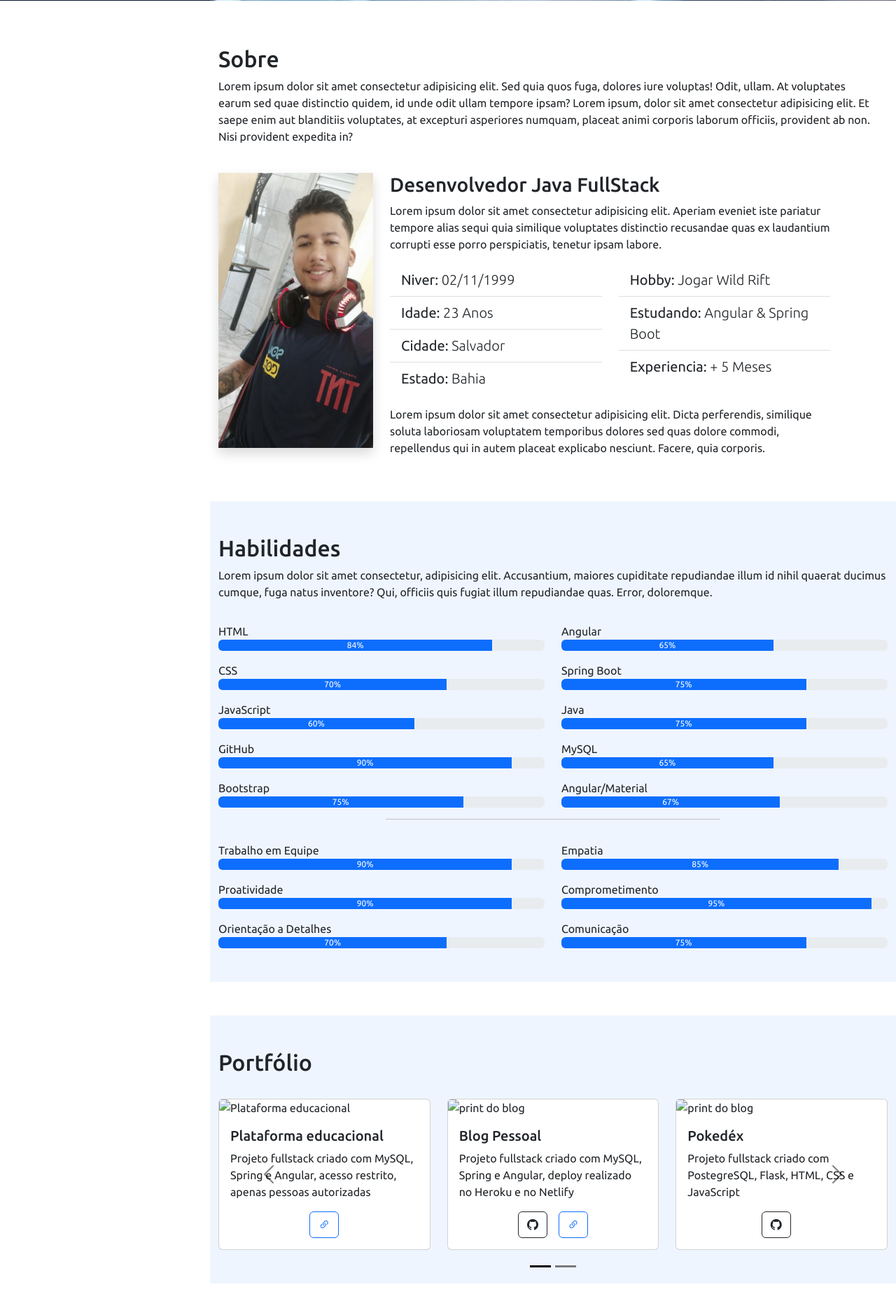
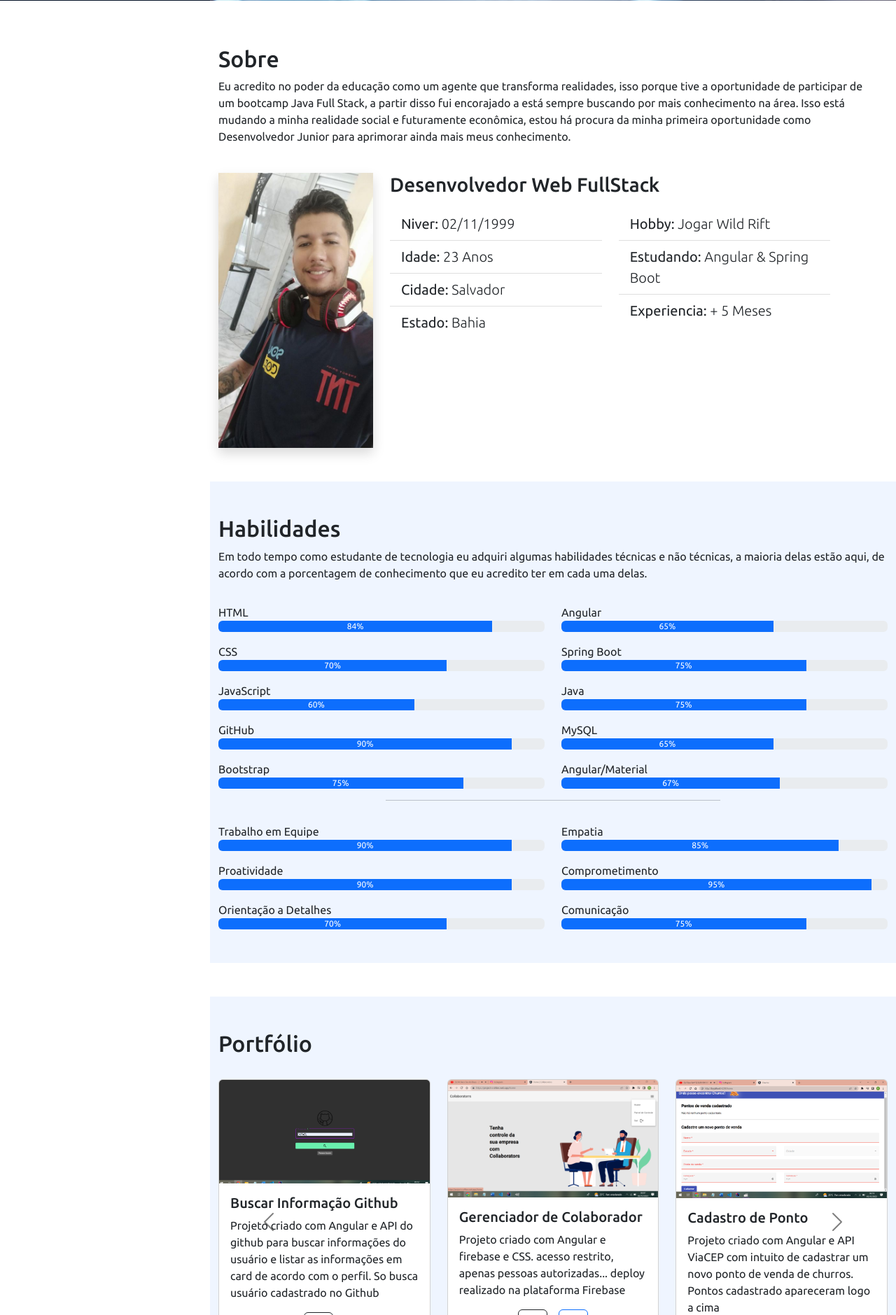
Before and after one commit to DKFAEL/portfolio-responsive, a Python web app: template templates/index.html in a window 1280 px wide. Shown: the part 799-2678 px from the top of the page at 70% size. Run offline with Jinja, Linux system fonts and the light colour scheme; the template is opened without the code that fills it, so the values that code supplies are empty.

Commit message:
Adicionando informações pessoaos e projetos feitos

```diff
--- a/templates/index.html
+++ b/templates/index.html
@@ -84,11 +84,7 @@
             <div class="row w-100">
                 <div class="col-md-12" data-anime="down">
                     <h2 class="pt-3">Sobre</h2>
-                    <p>Lorem ipsum dolor sit amet consectetur adipisicing elit. Sed quia quos fuga, dolores iure
-                        voluptas! Odit, ullam. At voluptates earum sed quae distinctio quidem, id unde odit ullam
-                        tempore ipsam? Lorem ipsum, dolor sit amet consectetur adipisicing elit. Et saepe enim aut
-                        blanditiis voluptates, at excepturi asperiores numquam, placeat animi corporis laborum officiis,
-                        provident ab non. Nisi provident expedita in?</p>
+                    <p>Eu acredito no poder da educação como um agente que transforma realidades, isso porque tive a oportunidade de participar de um bootcamp Java Full Stack, a partir disso fui encorajado a está sempre buscando por mais conhecimento na área. Isso está mudando a minha realidade social e futuramente econômica, estou há procura da minha primeira oportunidade como Desenvolvedor Junior para aprimorar ainda mais meus conhecimento.</p>
 
                 </div>
             </div>
@@ -99,10 +95,8 @@
                 </div>
 
                 <div class="col-md-8" data-anime="right">
-                    <h3>Desenvolvedor Java FullStack</h3>
-                    <p> Lorem ipsum dolor sit amet consectetur adipisicing elit. Aperiam eveniet iste pariatur tempore
-                        alias sequi quia similique voluptates distinctio recusandae quas ex laudantium corrupti esse
-                        porro perspiciatis, tenetur ipsam labore.</p>
+                    <h3>Desenvolvedor Web FullStack</h3>
+
 
                     <div class="row mt-3 mb-3">
                         <div class="col-md-6">
@@ -137,9 +131,7 @@
                         </div>
                     </div>
 
-                    <p> Lorem ipsum dolor sit amet consectetur adipisicing elit. Dicta perferendis, similique soluta
-                        laboriosam voluptatem temporibus dolores sed quas dolore commodi, repellendus qui in autem
-                        placeat explicabo nesciunt. Facere, quia corporis.</p>
+
 
                 </div>
             </div>
@@ -150,9 +142,7 @@
             <div class="container pb-5">
 
                 <h2 class="pt-5">Habilidades</h2>
-                <p>Lorem ipsum dolor sit amet consectetur, adipisicing elit. Accusantium, maiores cupiditate repudiandae
-                    illum id nihil quaerat ducimus cumque, fuga natus inventore? Qui, officiis quis fugiat illum
-                    repudiandae quas. Error, doloremque.</p>
+                <p>Em todo tempo como estudante de tecnologia eu adquiri algumas habilidades técnicas e não técnicas, a maioria delas estão aqui, de acordo com a porcentagem de conhecimento que eu acredito ter em cada uma delas.</p>
 
                 <div class="row">
                     <div class="col-md-6">
@@ -293,13 +283,30 @@
                             <div class="row row-cols-1 row-cols-md-3 g-4">
                                 <div class="col">
                                     <div class="card">
-                                        <img src="" class="card-img-top" alt="Plataforma educacional">
+                                        <img src="/static/img/gitapi.png" class="card-img-top" alt="Plataforma educacional">
                                         <div class="card-body">
-                                            <h5 class="card-title">Plataforma educacional</h5>
-                                            <p class="card-text">Projeto fullstack criado com MySQL, Spring e Angular,
-                                                acesso restrito, apenas pessoas autorizadas</p>
+                                            <h5 class="card-title">Buscar Informação Github</h5>
+                                            <p class="card-text">Projeto criado com Angular e API do github  para buscar informações do usuário e listar as informações em card de acordo com o perfil. So busca usuário  cadastrado no Github </p>
+                                                <div class="d-flex justify-content-center">
+                                                    <a href="https://github.com/DKFAEL/AngularProject/tree/main/bc25-github-appp" target='_blank' class="btn btn-outline-dark me-3"><i
+                                                            class="bi bi-github"></i></a>
+
+                                                </div>
+                                        </div>
+                                    </div>
+                                </div>
+                                <div class="col">
+                                    <div class="card">
+                                        <img src="/static/img/projeto1.png" class="card-img-top img-fluid w-100" alt="print do blog">
+                                        <div class="card-body">
+                                            <h5 class="card-title">Gerenciador de Colaborador</h5>
+                                            <p class="card-text">Projeto  criado com Angular e firebase e CSS.
+                                                acesso restrito, apenas pessoas autorizadas...
+                                                deploy realizado na plataforma Firebase</p>
                                             <div class="d-flex justify-content-center">
-                                                <a href="" target='_blank' class="btn btn-outline-primary"><i
+                                                <a href="https://github.com/DKFAEL/AngularProject/tree/main/projectX" target='_blank' class="btn btn-outline-dark me-3"><i
+                                                        class="bi bi-github"></i></a>
+                                                <a href="https://project-x-a9bec.web.app/login" target='_blank' class="btn btn-outline-primary"><i
                                                         class="bi bi-link-45deg"></i></a>
                                             </div>
                                         </div>
@@ -307,27 +314,10 @@
                                 </div>
                                 <div class="col">
                                     <div class="card">
-                                        <img src="" class="card-img-top img-fluid w-100" alt="print do blog">
+                                        <img src="/static/img/churros.png" class="card-img-top img-fluid w-100" alt="print do blog">
                                         <div class="card-body">
-                                            <h5 class="card-title">Blog Pessoal</h5>
-                                            <p class="card-text">Projeto fullstack criado com MySQL, Spring e Angular,
-                                                deploy realizado no Heroku e no Netlify</p>
-                                            <div class="d-flex justify-content-center">
-                                                <a href="" target='_blank' class="btn btn-outline-dark me-3"><i
-                                                        class="bi bi-github"></i></a>
-                                                <a href="" target='_blank' class="btn btn-outline-primary"><i
-                                                        class="bi bi-link-45deg"></i></a>
-                                            </div>
-                                        </div>
-                                    </div>
-                                </div>
-                                <div class="col">
-                                    <div class="card">
-                                        <img src="" class="card-img-top img-fluid w-100" alt="print do blog">
-                                        <div class="card-body">
-                                            <h5 class="card-title">Pokedéx</h5>
-                                            <p class="card-text">Projeto fullstack criado com PostegreSQL, Flask, HTML,
-                                                CSS e JavaScript</p>
+                                            <h5 class="card-title">Cadastro de Ponto</h5>
+                                            <p class="card-text">Projeto criado com Angular e API ViaCEP com intuito de cadastrar um novo ponto de venda de churros. Pontos cadastrado apareceram logo a cima</p>
                                             <div class="d-flex justify-content-center">
                                                 <a href="" target='_blank' class="btn btn-outline-dark me-3"><i
                                                         class="bi bi-github ml-4"></i></a>
@@ -340,7 +330,7 @@
 
                         </div>
 
-                        <div class="carousel-item" data-bs-interval="2000">
+                        <!-- <div class="carousel-item" data-bs-interval="2000">
                             <div class="row row-cols-1 row-cols-md-3 g-4">
                                 <div class="col">
                                     <div class="card h-100">
@@ -395,7 +385,7 @@
                                     </div>
                                 </div>
                             </div>
-                        </div>
+                        </div> -->
 
                     </div>
                     <button class="carousel-control-prev" type="button" data-bs-target="#carouselPortfolio"
```
Also changed, not shown: static/img/churros.png (added), static/img/gitapi.png (added), static/img/projeto1.png (added).
